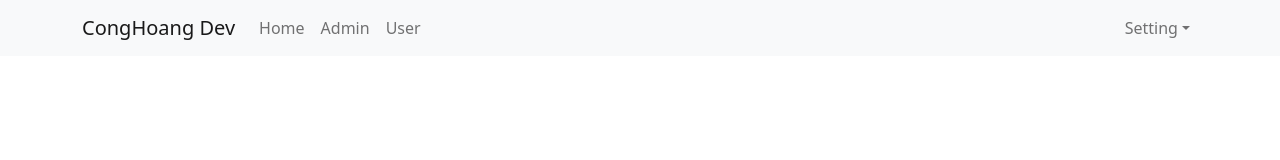
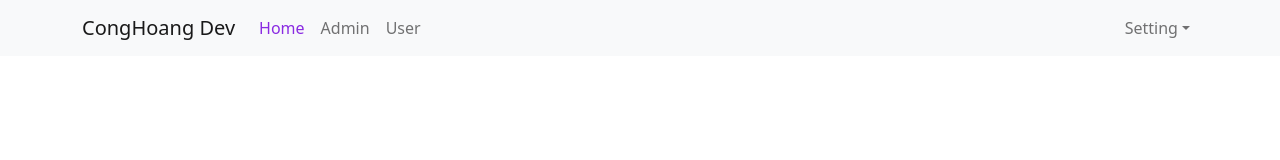
Before and after one commit to 18hcong/React-Test, a React (Create React App) app: page / in a window 1280 px wide. Shown: the top 160 px of the page. Built offline with nearby package versions, Linux system fonts and the light colour scheme.

Commit message:
active link - nav link

```diff
--- a/src/App.scss
+++ b/src/App.scss
@@ -8,3 +8,15 @@
   -webkit-font-smoothing: antialiased;
   -moz-osx-font-smoothing: grayscale;
 }
+
+.app-container{
+  .header-container{
+    .navbar-nav{
+      .nav-link{
+        &.active{
+          color: blueviolet;
+      }
+    }
+  }
+}
+}
--- a/src/components/Header/Header.js
+++ b/src/components/Header/Header.js
@@ -2,7 +2,7 @@
 import Nav from "react-bootstrap/Nav";
 import Navbar from "react-bootstrap/Navbar";
 import NavDropdown from "react-bootstrap/NavDropdown";
-import { Link } from "react-router-dom";
+import { NavLink } from "react-router-dom";
 
 const Header = () => {
   return (
@@ -12,15 +12,15 @@
         <Navbar.Toggle aria-controls="basic-navbar-nav" />
         <Navbar.Collapse id="basic-navbar-nav">
           <Nav className="me-auto">
-            <Link to="/" className="nav-link">
+            <NavLink to="/" className="nav-link">
               Home
-            </Link>
-            <Link to="/admins" className="nav-link">
+            </NavLink>
+            <NavLink to="/admins" className="nav-link">
               Admin
-            </Link>
-            <Link to="/users" className="nav-link">
+            </NavLink>
+            <NavLink to="/users" className="nav-link">
               User
-            </Link>
+            </NavLink>
             {/*
             <Nav.Link href="#home">Home</Nav.Link>
             <Nav.Link href="#link">Admin</Nav.Link>
```
